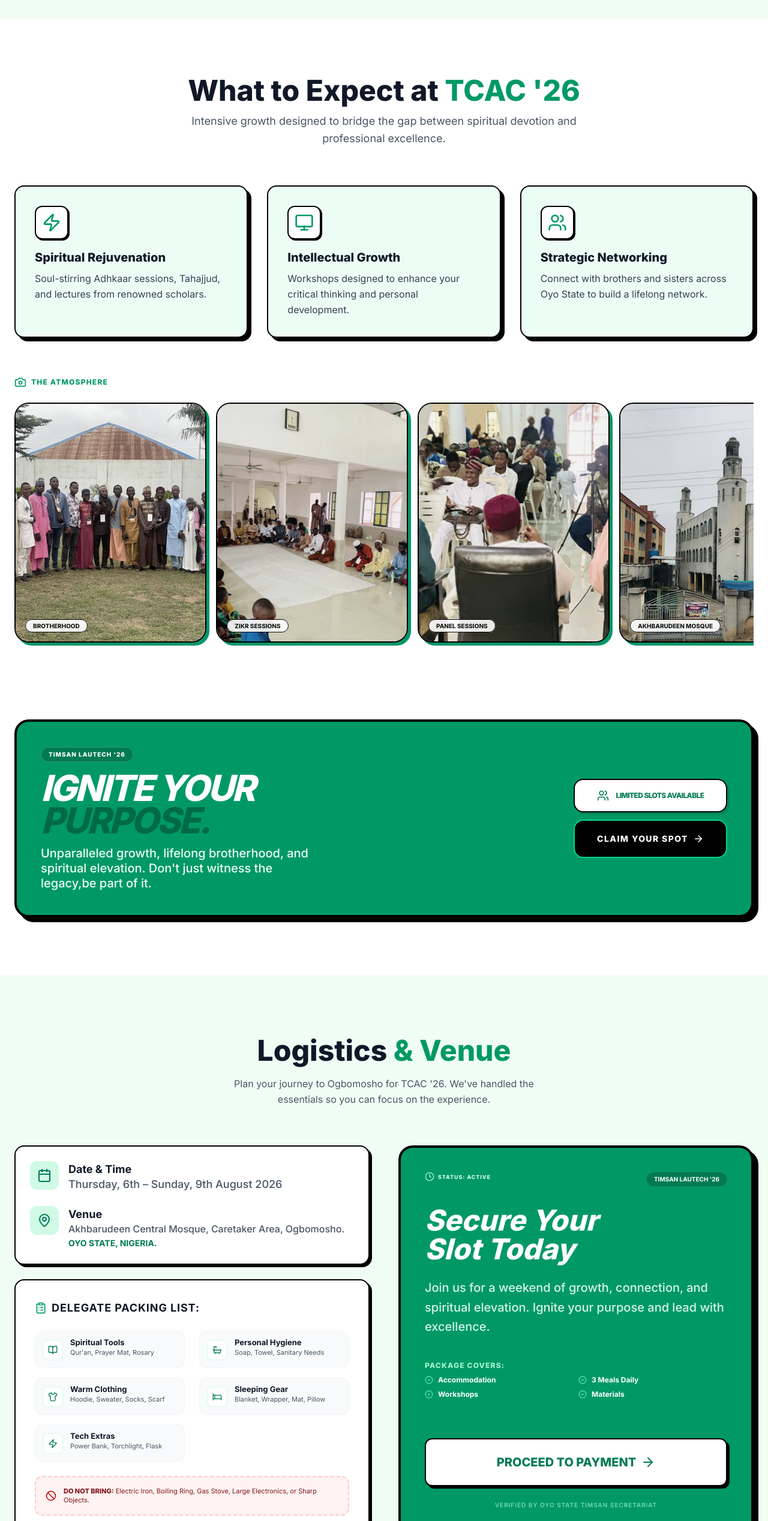
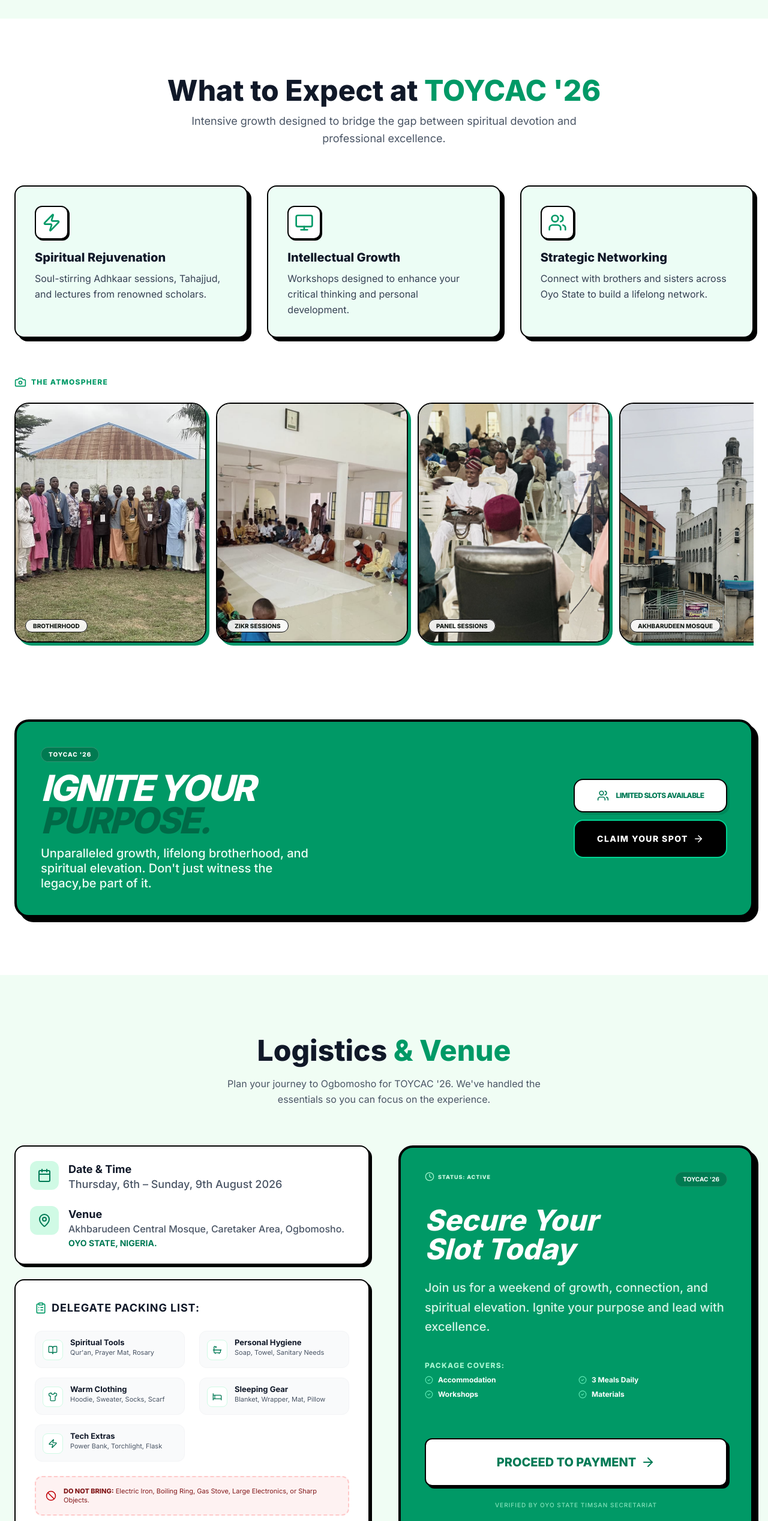
Before and after one commit to Ifetayo02/TOYCAC--26, a React (Vite) app: page / in a window 1280 px wide. Shown: the part 860-3395 px from the top of the page at 60% size. Built offline with nearby package versions, Linux system fonts and the light colour scheme.

Commit message:
made changes

```diff
--- a/src/components/Faqs.tsx
+++ b/src/components/Faqs.tsx
@@ -45,7 +45,7 @@ export const FaqAccordion = () => {
             </span>
           </div>
           <h2 className="text-3xl md:text-4xl font-black text-gray-900 mb-3">Frequently Asked</h2>
-          <p className="text-gray-600 text-sm md:text-base px-4">Everything you need to know before TCAC '26.</p>
+          <p className="text-gray-600 text-sm md:text-base px-4">Everything you need to know before TOYCAC '26.</p>
         </div>
 
         {/* Accordion List */}
@@ -97,7 +97,7 @@ export const FaqAccordion = () => {
           <p className="font-bold text-sm md:text-base text-gray-800 mb-4">Still confused about something?</p>
           <a
             href="https://wa.me/+2347059098620?text=Hello%20TCAC%20Secretariat%2C%20I%20have%20a%20question%20about%20the%20upcoming%20camp."
-            className="inline-flex items-center gap-2 bg-emerald-600 text-white px-6 md:px-8 py-3 rounded-xl text-sm md:text-base font-black border-2 border-black shadow-[3px_3px_0px_0px_rgba(0,0,0,1)] hover:translate-y-[-2px] active:translate-y-[0px] transition-all"
+            className="inline-flex items-center gap-2 bg-emerald-600 text-white px-6 md:px-8 py-3 rounded-xl text-sm md:text-base font-black border-2 border-black shadow-[3px_3px_0px_0px_rgba(0,0,0,1)] hover:translate-y-0.5 active:translate-y-0 transition-all"
           >
             <MessageCircle size={18} /> Message Secretariat
           </a>
--- a/src/components/Logistics.tsx
+++ b/src/components/Logistics.tsx
@@ -29,7 +29,7 @@ export const Logistics = () => {
             Logistics <span className='text-emerald-600'>& Venue</span>
           </h2>
           <p className="text-gray-600 text-xs md:text-base max-w-xl mx-auto px-2 leading-relaxed">
-            Plan your journey to Ogbomosho for TCAC '26. We've handled the essentials so you can focus on the experience.
+            Plan your journey to Ogbomosho for TOYCAC '26. We've handled the essentials so you can focus on the experience.
           </p>
         </div>
 
@@ -52,7 +52,7 @@ export const Logistics = () => {
               </div>
 
               <div className="flex gap-3 md:gap-4">
-                <div className="bg-emerald-100 p-2 md:p-3 rounded-xl h-fit flex-shrink-0">
+                <div className="bg-emerald-100 p-2 md:p-3 rounded-xl h-fit shrink-0">
                   <MapPin className="w-5 h-5 md:w-6 md:h-6 text-emerald-700" />
                 </div>
                 <div>
@@ -93,7 +93,7 @@ export const Logistics = () => {
 
               {/* Prohibited Items Section */}
               <div className="bg-red-50 p-3 md:p-4 rounded-xl border-2 border-dashed border-red-200 mt-5 md:mt-6 text-red-900 flex items-center gap-3">
-                <Ban size={18} className="text-red-700 flex-shrink-0" />
+                <Ban size={18} className="text-red-700 shrink-0" />
                 <p className="text-[10px] md:text-[11px] leading-snug">
                   <span className="font-black uppercase">Do Not Bring:</span> Electric Iron, Boiling Ring, Gas Stove, Large Electronics, or Sharp Objects.
                 </p>
@@ -110,7 +110,7 @@ export const Logistics = () => {
                   <span className="uppercase text-[8px] md:text-[9px] font-black tracking-widest text-emerald-100">Status: Active</span>
                 </div>
                 <div className="bg-black/20 px-2 py-0.5 md:px-3 md:py-1 rounded-full border border-white/10 text-[8px] md:text-[10px] font-bold uppercase">
-                  TIMSAN LAUTECH '26
+                  TOYCAC '26
                 </div>
               </div>
 
--- a/src/components/Overview.tsx
+++ b/src/components/Overview.tsx
@@ -52,7 +52,7 @@ export const Overview = () => {
             viewport={{ once: true }}
             className="text-3xl md:text-5xl font-black text-gray-900 mb-3"
           >
-            What to Expect at <span className="text-emerald-600">TCAC '26</span>
+            What to Expect at <span className="text-emerald-600">TOYCAC '26</span>
           </motion.h2>
           <p className="text-gray-600 max-w-2xl mx-auto text-sm md:text-lg leading-relaxed">
             Intensive growth designed to bridge the gap between spiritual devotion
@@ -120,7 +120,7 @@ export const Overview = () => {
 >
   <div className="space-y-4 text-center md:text-left flex-1">
     <div className="inline-block bg-black/20 px-3 py-1 rounded-full text-[10px] font-black uppercase tracking-widest border border-white/20">
-      TIMSAN LAUTECH '26
+      TOYCAC '26
     </div>
 
     <h3 className="text-4xl md:text-6xl font-black italic leading-[0.9] tracking-tighter">
```
